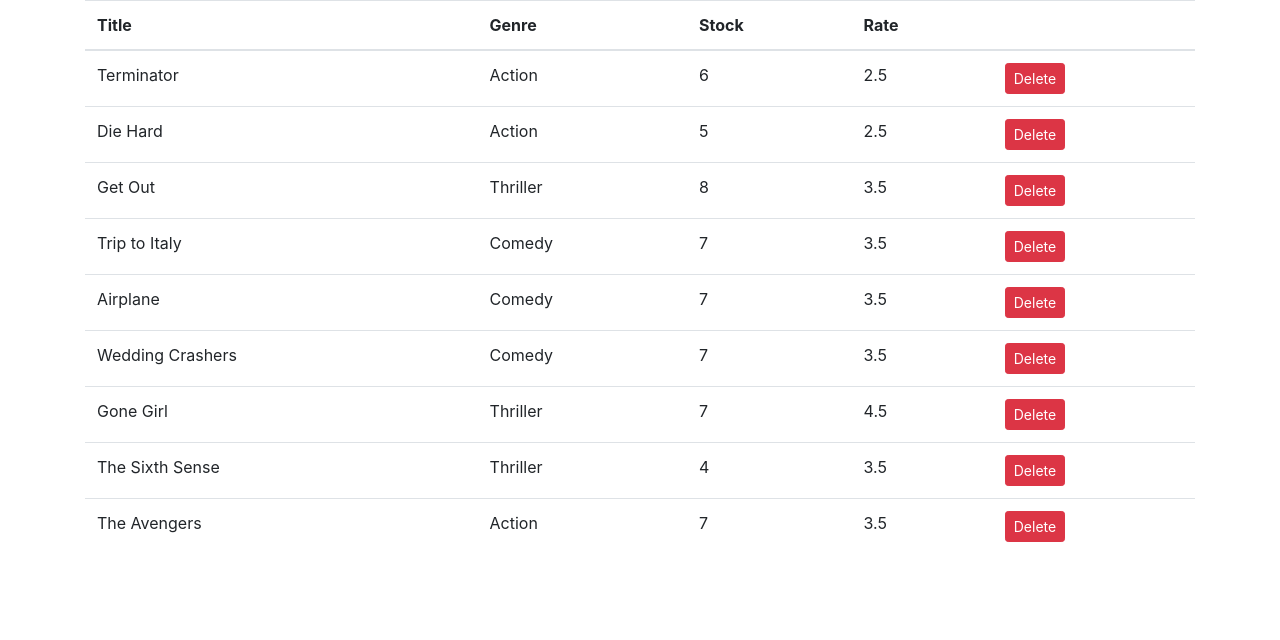
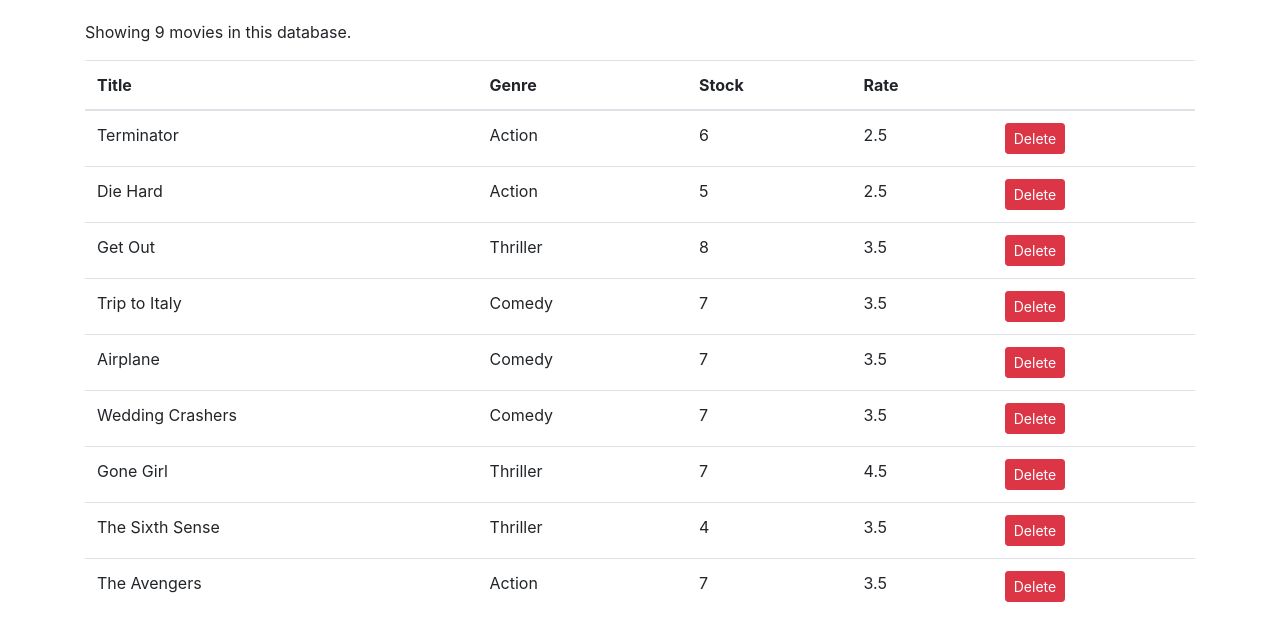
Before and after one commit to lopezg3000/vidly, a React (Create React App) app: page / in a window 1280 px wide. Shown: the top 640 px of the page. Built offline with nearby package versions, Linux system fonts and the light colour scheme.

Commit message:
revisedHeaderConditionalRendering

```diff
--- a/src/components/movies.jsx
+++ b/src/components/movies.jsx
@@ -13,7 +13,14 @@ class Movies extends Component {
     }
 
     render() {
+        const { length: count } = this.state.movies;
+
+        if (count === 0)
+            return <p>There are no movies in this database.</p>;
+
         return (
+            <React.Fragment>
+                <p>Showing {count} movies in this database.</p>
                 <table className="table">
                     <thead>
                         <tr>
@@ -36,6 +43,7 @@ class Movies extends Component {
                         ))}
                     </tbody>
                 </table>
+            </React.Fragment>
         );
     }
 }
--- a/src/index.css
+++ b/src/index.css
@@ -5,6 +5,7 @@ body {
     sans-serif;
   -webkit-font-smoothing: antialiased;
   -moz-osx-font-smoothing: grayscale;
+  padding: 20px 0 0 0;
 }
 
 code {
```
Lines whose indentation alone changed are shown as unchanged.
